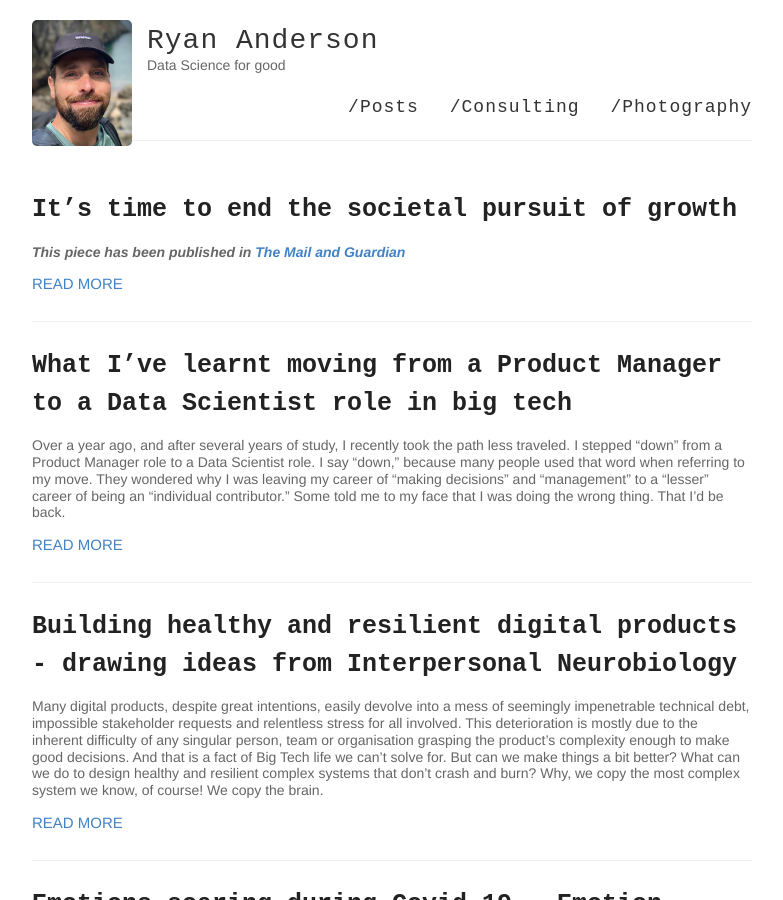
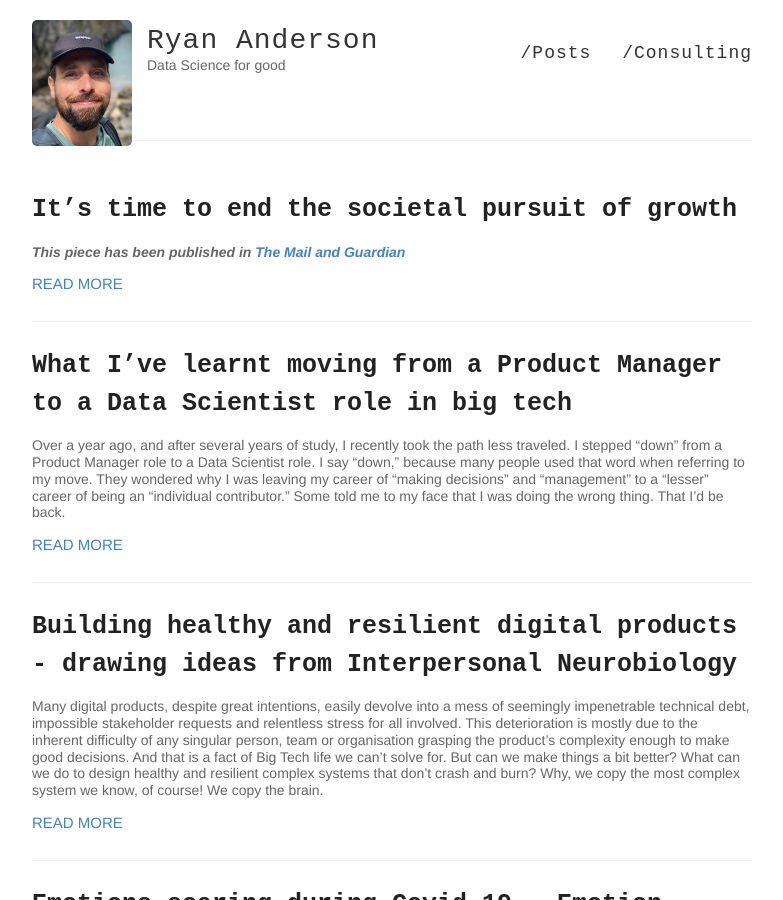
Before and after one commit to ryan-anderson-ds/ryan-anderson-ds.github.io, a Jekyll site: the page built from index.html, in a window 1280 px wide and 900 px high. Shown: the whole window, without its empty margins (248-1031 px from the left). Built offline with Jekyll 4.4.1, drawn with Linux system fonts in a browser that asks for light colours.

Commit message:
Update default.html

```diff
--- a/_layouts/default.html
+++ b/_layouts/default.html
@@ -30,7 +30,6 @@
           <nav>
             <a href="{{ site.baseurl }}/posts">/Posts</a>
             <a href="{{ site.baseurl }}/consulting">/Consulting</a>
-            <a href="{{ site.baseurl }}/photography">/Photography</a>
           </nav>
         </header>
       </div>
```
